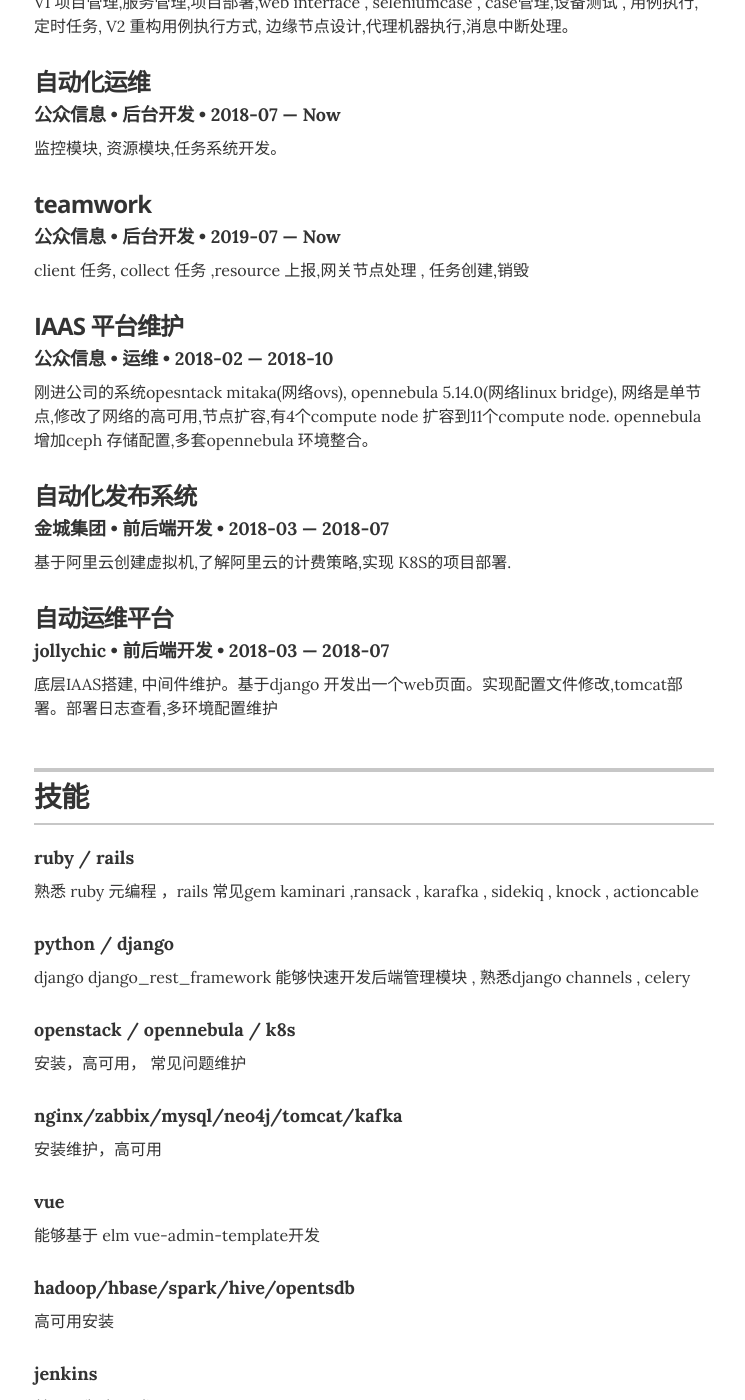
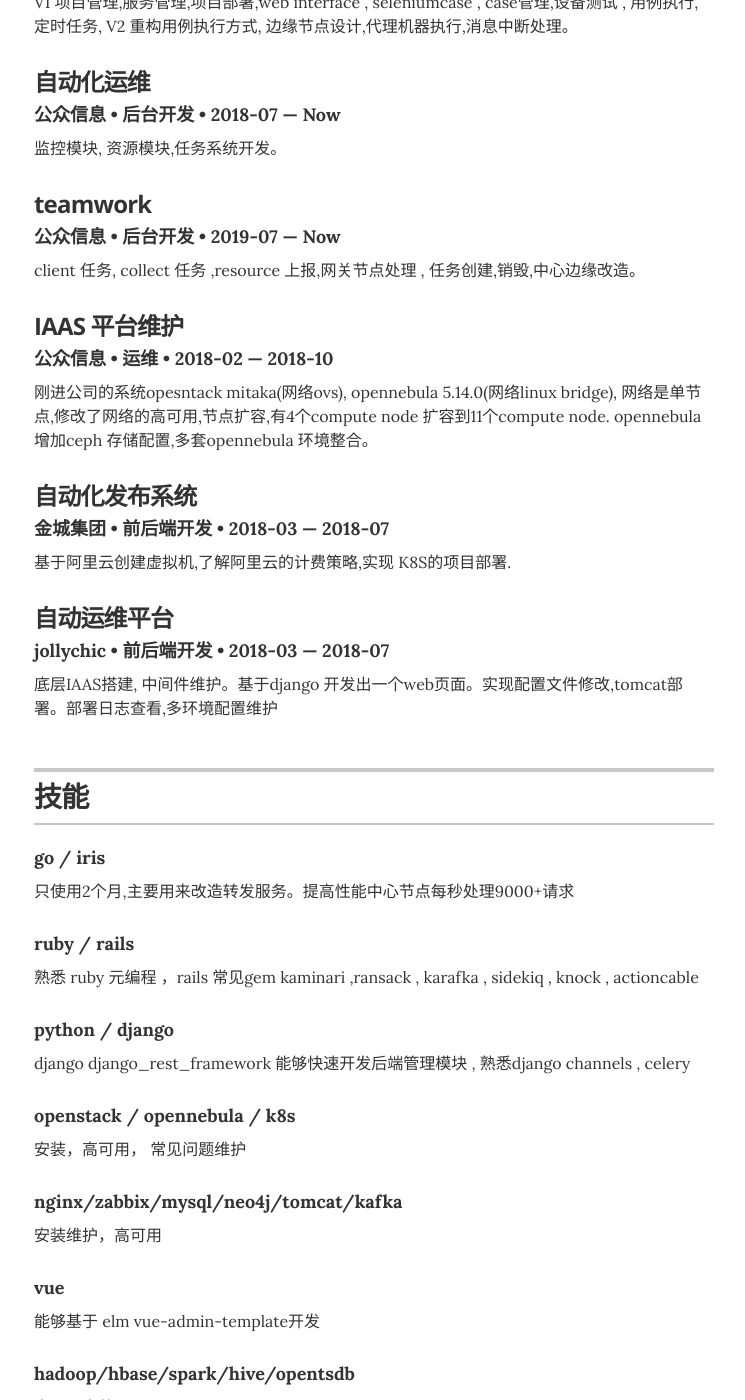
Before and after one commit to xiangfei/myresume, a Jekyll site: the page built from index.html, in a window 1280 px wide and 1400 px high, scrolled down 3288 px. Shown: the whole window, without its empty margins (266-1011 px from the left). Built offline with Jekyll 4.4.1, drawn with Linux system fonts in a browser that asks for light colours; some of the changed text lies outside the part shown.

Commit message:
update exp

```diff
--- a/_data/experience.yml
+++ b/_data/experience.yml
@@ -3,7 +3,7 @@
 - company:  浙江公众信息
   position: 运维开发
   duration: 2018-07 &mdash; Now
-  summary: 维护公司的open stack, opennebula 环境. ,开发监控平台,自动化运维,自动化测试平台 <ul class="resume-item-list"><li>openstack opennebula 调整为高可用https://xiangfei.github.io/tags/openstack/</li><li>openstack vip bug修改(解决vip突然挂掉的问题)</li><li>kvm 优化,增加windows image</li><li>自动化运维平台微服务支持,增加服务注册,发现,配置下发,负载均衡</li><li>自动化测试平台开发,API, GUI ,spirent 设备接口,边缘节点设计,执行调整</li><li>监控平台开发,动态下发任务,执行接口放入kafka</li><li>ruby 培训 https://xiangfei.github.io/ruby_traing/</li><li>安装hadoop hbase hive spark opentsdb https://xiangfei.github.io/tags/bigdata/ </li><li>监控组件teamwork开发维护</li></ul>
+  summary: 维护公司的open stack, opennebula 环境. ,开发监控平台,自动化运维,自动化测试平台 <ul class="resume-item-list"><li>openstack opennebula 调整为高可用https://xiangfei.github.io/tags/openstack/</li><li>openstack vip bug修改(解决vip突然挂掉的问题)</li><li>kvm 优化,增加windows image</li><li>自动化运维平台微服务支持,增加服务注册,发现,配置下发,负载均衡</li><li>自动化测试平台开发,API, GUI ,spirent 设备接口,边缘节点设计,执行调整</li><li>监控平台开发,动态下发任务,执行接口放入kafka</li><li>ruby 培训 https://xiangfei.github.io/ruby_traing/</li><li>安装hadoop hbase hive spark opentsdb https://xiangfei.github.io/tags/bigdata/ </li><li>监控组件teamwork重构,拆分成收集,告警,通知,恢复,转发,控制,网关,生产服务</li></ul>
 
 # Director of Digital Stratgy
 - company: 金诚集团
--- a/_data/projects.yml
+++ b/_data/projects.yml
@@ -19,7 +19,7 @@
   company: "公众信息"
   role: 后台开发
   duration: 2019-07 &mdash; Now
-  description: client 任务, collect 任务 ,resource 上报,网关节点处理 , 任务创建,销毁
+  description: client 任务, collect 任务 ,resource 上报,网关节点处理 , 任务创建,销毁,中心边缘改造。
 
 - project: IAAS 平台维护
   company: "公众信息"
--- a/_data/skills.yml
+++ b/_data/skills.yml
@@ -1,5 +1,8 @@
 # Skills
 # Organizational leadership
+- skill: go / iris
+  description: 只使用2个月,主要用来改造转发服务。提高性能中心节点每秒处理9000+请求
+
 - skill: ruby / rails
   description: 熟悉 ruby 元编程 ，rails 常见gem kaminari ,ransack , karafka , sidekiq , knock , actioncable
 
```
